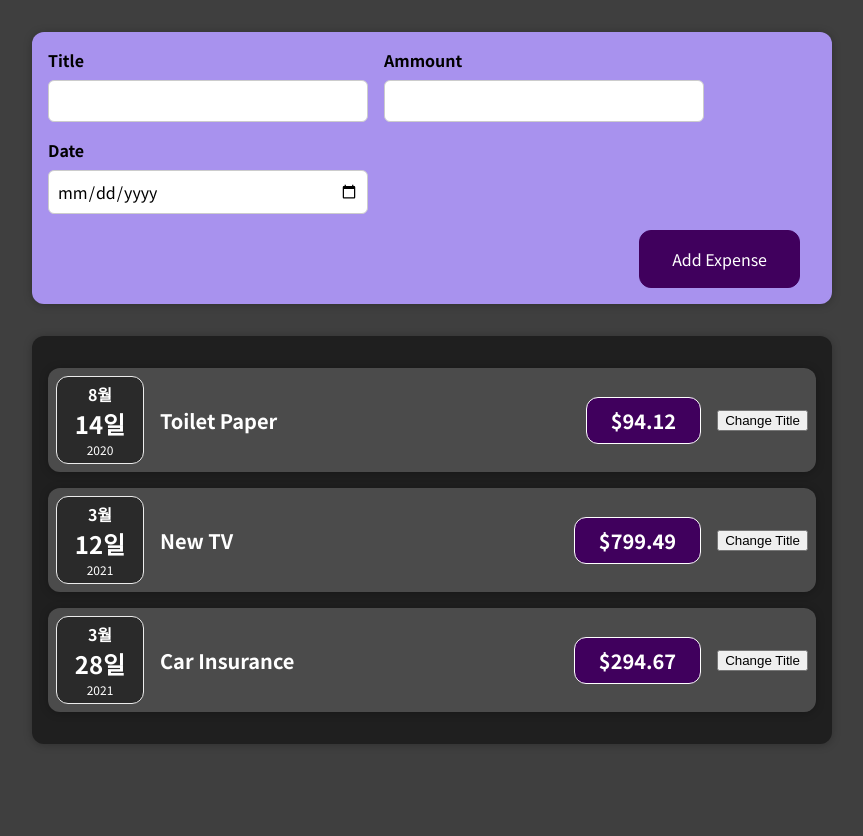
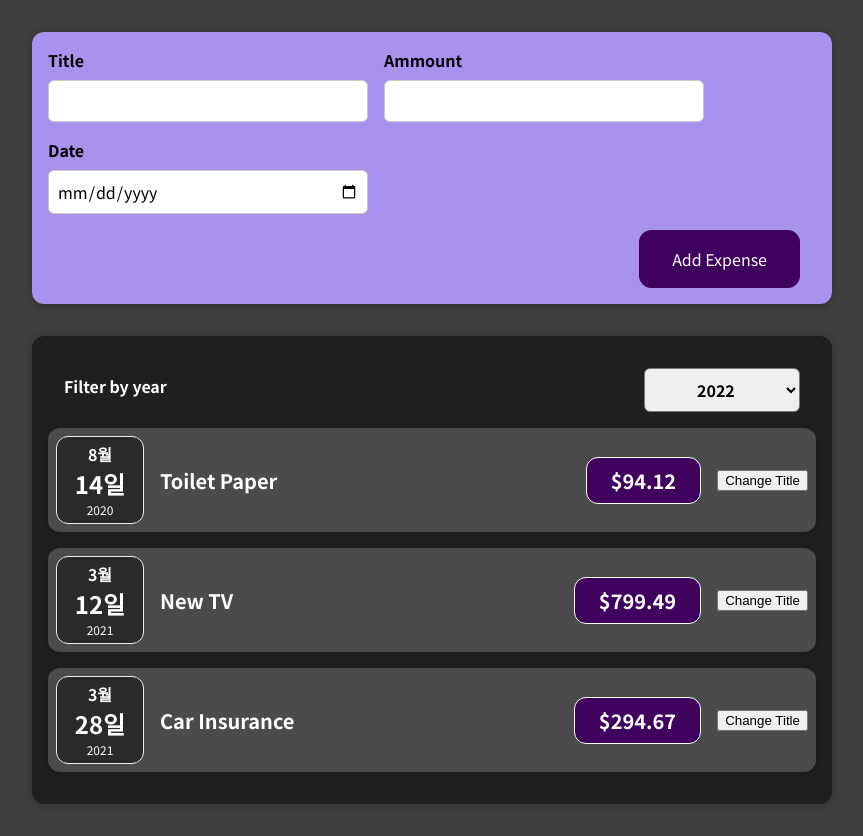
Before and after one commit to jaeyeong815/udemy-react-completed, a React (Create React App) app: page / in a window 1280 px wide. Shown: the whole page, without its empty margins (208-1071 px from the left). Before the commit the page ends 800 px from the top, so only its background shows below. Built offline with nearby package versions, Linux system fonts and the light colour scheme.

Commit message:
1207: 과제 수행(필터링 된 데이터 App으로 끌어올리기)

```diff
--- a/src/App.js
+++ b/src/App.js
@@ -29,10 +29,14 @@
     console.log('expense', expense);
   };
 
+  const filterExpensesHandler = (expenses) => {
+    console.log('expenses', expenses);
+  };
+
   return (
     <div>
       <NewExpense onAddExpense={addExpenseHandler} />
-      <Expense expenses={expenses} />
+      <Expense expenses={expenses} onFilterExpense={filterExpensesHandler} />
     </div>
   );
 };
--- a/src/components/Expenses/Expense.js
+++ b/src/components/Expenses/Expense.js
@@ -1,10 +1,12 @@
 import Card from '../UI/Card';
 import ExpenseItem from './ExpenseItem';
+import ExpensesFilter from './ExpensesFilter';
 import './Expense.css';
 
-const Expense = ({ expenses }) => {
+const Expense = ({ expenses, onFilterExpense }) => {
   return (
     <Card className="expenses">
+      <ExpensesFilter expenses={expenses} onFilterExpense={onFilterExpense} />
       <ExpenseItem
         title={expenses[0].title}
         amount={expenses[0].amount}
--- /dev/null
+++ b/src/components/Expenses/ExpensesFilter.css
@@ -0,0 +1,24 @@
+.expenses-filter {
+  color: white;
+  padding: 0 1rem;
+}
+
+.expenses-filter__control {
+  display: flex;
+  width: 100%;
+  align-items: center;
+  justify-content: space-between;
+  margin: 1rem 0;
+}
+
+.expenses-filter label {
+  font-weight: bold;
+  margin-bottom: 0.5rem;
+}
+
+.expenses-filter select {
+  font: inherit;
+  padding: 0.5rem 3rem;
+  font-weight: bold;
+  border-radius: 6px;
+}
--- /dev/null
+++ b/src/components/Expenses/ExpensesFilter.js
@@ -0,0 +1,31 @@
+import { useState } from 'react';
+import './ExpensesFilter.css';
+
+const ExpensesFilter = ({ expenses, onFilterExpense }) => {
+  // const [selectedData, setSelectedData] = useState([]);
+
+  const selectedHandler = (e) => {
+    const selectedYear = Number(e.target.value);
+    const filterData = expenses.filter(
+      (expense) => expense.date.getFullYear() === selectedYear
+    );
+    // setSelectedData(filterData);
+    onFilterExpense(filterData);
+  };
+
+  return (
+    <div className="expenses-filter">
+      <div className="expenses-filter__control">
+        <label>Filter by year</label>
+        <select onChange={selectedHandler}>
+          <option value="2022">2022</option>
+          <option value="2021">2021</option>
+          <option value="2020">2020</option>
+          <option value="2019">2019</option>
+        </select>
+      </div>
+    </div>
+  );
+};
+
+export default ExpensesFilter;
```
